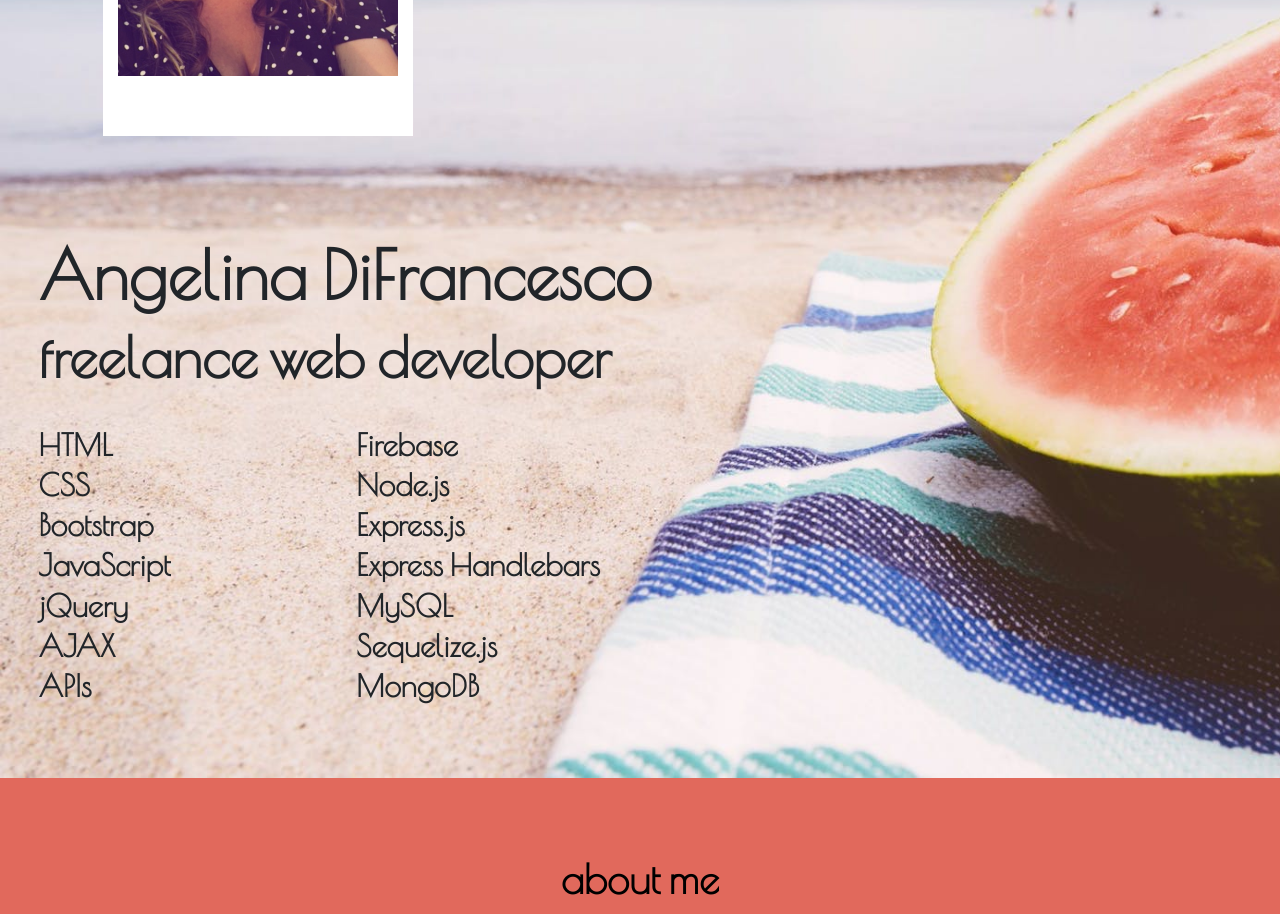
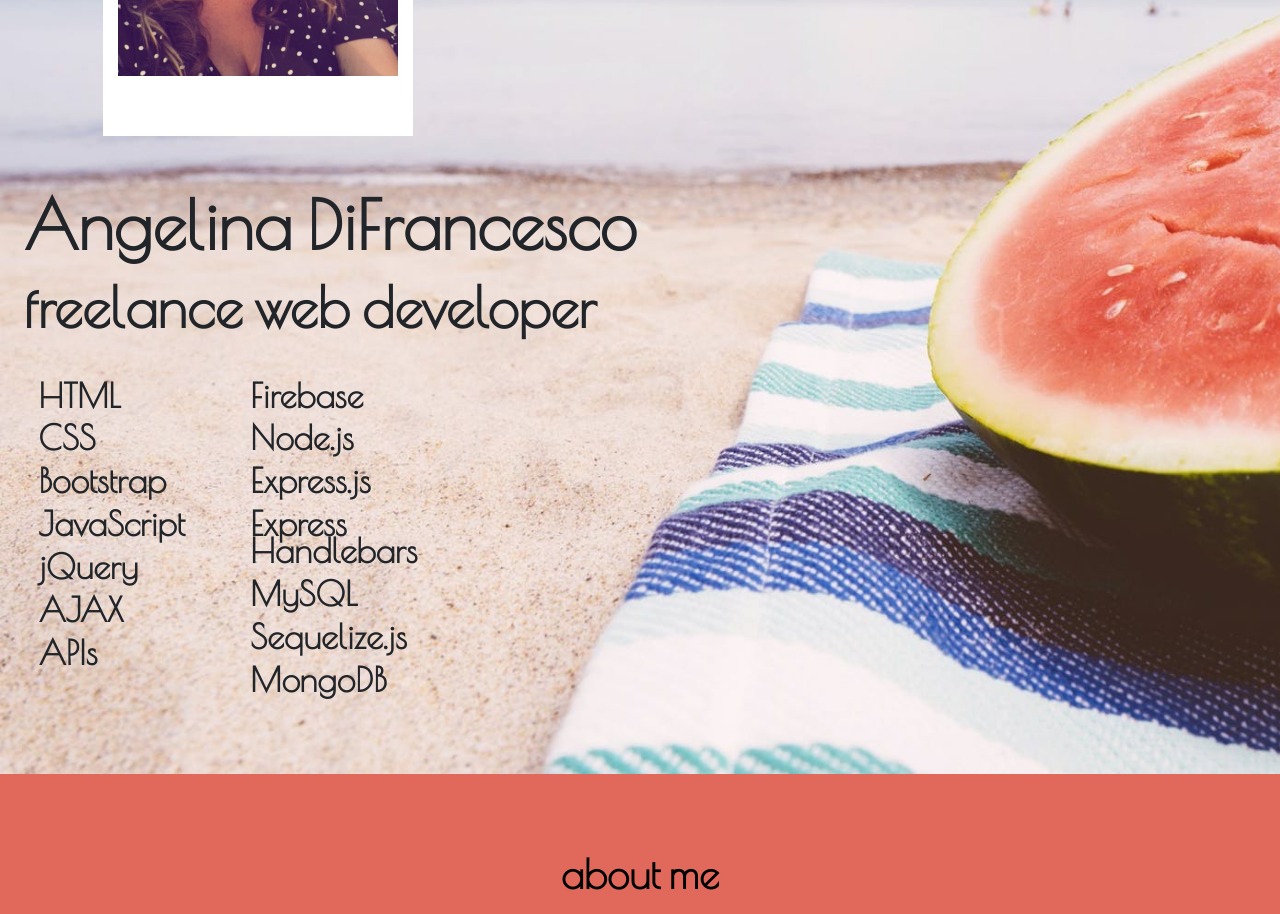
Before and after one commit to linalockheart/linalockheart.github.io, a plain HTML site: page index.html in a window 1280 px wide. Shown: the part 380-1294 px from the top of the page. Drawn offline with nearby package versions, Linux system fonts and the light colour scheme.

Commit message:
updating intro section

```diff
--- a/assets/css/style.css
+++ b/assets/css/style.css
@@ -72,7 +72,7 @@ body {
 
 
 .skills {
-  font-size: 135%;
+  font-size: 150%;
   font-weight: bolder;
   line-height: 80%;
 }
--- a/index.html
+++ b/index.html
@@ -50,7 +50,7 @@
 
 <div class="introDiv">
     <div class="row">
-        <div class="col-lg-12">
+        <div class="col-xs-12">
               <h1 class="name"><strong>Angelina DiFrancesco</strong></h1>
               <h1 class="profession">freelance web developer</h1>
         </div>
@@ -59,7 +59,7 @@
     <br>
 
     <div class="row">
-        <div class="col-md-3">
+        <div class="col-sm-2">
           <strong>
             <p class="skills">HTML</p>
             <p class="skills">CSS</p>
@@ -70,7 +70,7 @@
             <p class="skills">APIs</p>
           </strong>
         </div>
-        <div class="col-md-3">
+        <div class="col-sm-2">
           <strong>
             <p class="skills">Firebase</p>
             <p class="skills">Node.js</p>
```
